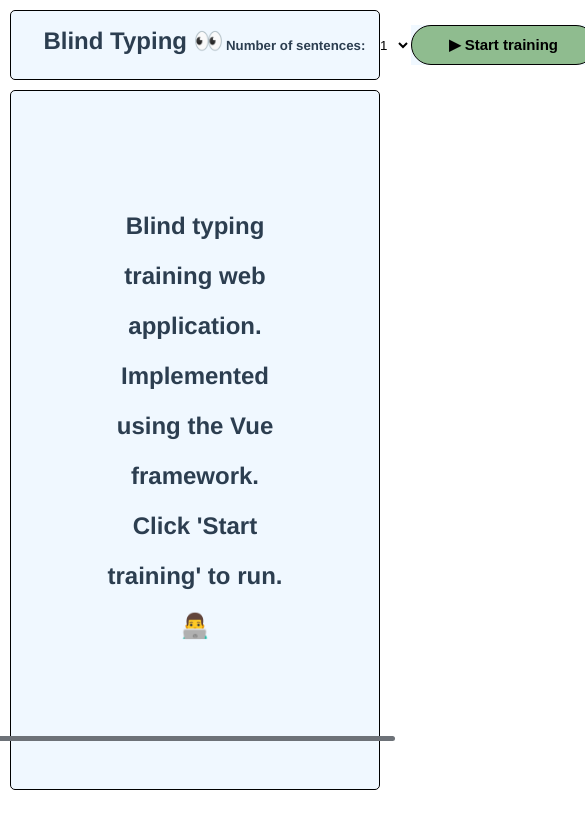
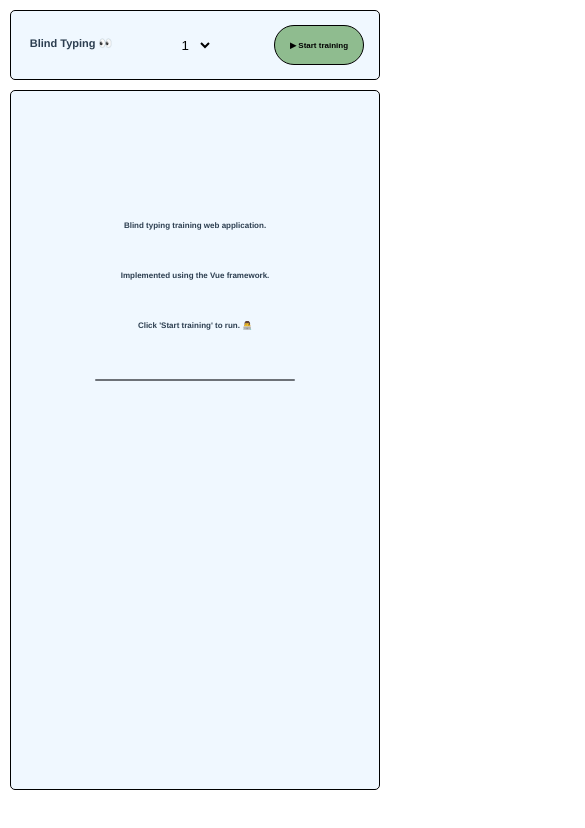
Before and after one commit to azzimandias/BlindTyping, a Vue app: page / in a window 390 px wide. Shown: the top 828 px of the page, 585 px wide, since content can reach past the window. Built offline with nearby package versions, Linux system fonts and the light colour scheme.

Commit message:
Fix bugs, new README

```diff
--- a/src/App.vue
+++ b/src/App.vue
@@ -22,6 +22,7 @@
         <StartButton
             :trainingIsEnded="trainingIsEnded"
             @changeIsTraining="changeIsTraining()"
+            @changeTrainingIsEnded="changeTrainingIsEnded()"
         />
       </div>
     </nav>
@@ -144,7 +145,7 @@ export default {
   .training__body {
     max-width: 800px;
     min-height: 700px;
-    margin: 0 auto;
+    margin: 0 auto 10px;
     padding: 10px 30px;
 
     background-color: aliceblue;
@@ -174,5 +175,84 @@ export default {
     border-radius: 5px;
   }
 
+  @media screen and (max-width: 703px) {
+    .controls__title {
+      min-width: 155px;
+      font-size: 18px;
+      padding-top: 10px;
+    }
 
+    .controls__sentences {
+      min-width: 155px;
+      flex-direction: column;
+      min-height: auto;
+    }
+
+    .controls__sentences-title {
+      font-size: 10px;
+    }
+
+    .training__info-title {
+      font-size: 20px;
+    }
+
+    @media screen and (max-width: 549px) {
+      .controls__body {
+        padding: 10px 15px;
+      }
+
+      .controls__title {
+        min-width: 100px;
+        font-size: 15px;
+        padding-top: 12px;
+      }
+
+      .controls__sentences {
+        min-width: 100px;
+      }
+
+      .controls__sentences-title {
+        font-size: 10px;
+      }
+
+      .training__info-title {
+        font-size: 13px;
+      }
+
+      .training__info-body::after {
+        left: calc(50% - 100px);
+        width: 200px;
+      }
+    }
+
+    @media screen and (max-width: 425px) {
+      .controls__title {
+        min-width: 90px;
+        font-size: 11px;
+        padding-top: 16px;
+      }
+
+      .controls__sentences {
+        min-width: 90px;
+      }
+
+      .controls__sentences-title {
+        display: none;
+      }
+
+      .training__info-title {
+        font-size: 10px;
+      }
+    }
+
+    @media screen and (max-width: 425px) {
+      .training__info-title {
+        font-size: 8px;
+      }
+
+      .training__info-body::after {
+        height: 2px;
+      }
+    }
+  }
 </style>
--- a/src/components/StartButton.vue
+++ b/src/components/StartButton.vue
@@ -17,11 +17,12 @@ export default {
       isButtonClicked: false,
       strStart: '▶ Start training',
       strStop: '◼ Stop training',
-      strMenu: '← To main menu',
+      strMenu: 'To main menu',
     }
   },
   methods: {
     changeIsButtonClicked() {
+      if (this.isButtonClicked) this.$emit('changeTrainingIsEnded');
       this.isButtonClicked = !this.isButtonClicked;
       this.$emit('changeIsTraining');
     }
@@ -41,10 +42,6 @@ export default {
 </script>
 
 <style scoped>
-  .SB {
-    background-color: aliceblue;
-  }
-
   .SB__body {
     min-width: 185px;
     height: 40px;
@@ -62,4 +59,24 @@ export default {
   .SB__body_2 {
     background-color: cadetblue;
   }
+
+  @media screen and (max-width: 703px) {
+    .SB__body {
+      min-width: 155px;
+    }
+  }
+
+  @media screen and (max-width: 549px) {
+    .SB__body {
+      min-width: 100px;
+      font-size: 12px;
+    }
+  }
+
+  @media screen and (max-width: 425px) {
+    .SB__body {
+      min-width: 90px;
+      font-size: 8px;
+    }
+  }
 </style>
--- a/src/components/TrainingAccuracy.vue
+++ b/src/components/TrainingAccuracy.vue
@@ -22,7 +22,6 @@ export default {
   computed: {
     rerenderAccuracy() {
       this.wasTypo();
-      console.log('1');
       if (!Number.isInteger(this.accuracyValuePercent)) {
         return this.accuracyValuePercent.toFixed(1);
       }
@@ -40,4 +39,16 @@ export default {
     margin: auto 0;
     font-weight: 600;
   }
+
+  @media screen and (max-width: 696px) {
+    .training__accuracy {
+      font-size: 13px;
+    }
+  }
+
+  @media screen and (max-width: 375px) {
+    .training__accuracy {
+      font-size: 10px;
+    }
+  }
 </style>
--- a/src/components/TrainingSpeed.vue
+++ b/src/components/TrainingSpeed.vue
@@ -12,7 +12,8 @@ export default {
       totalTypingSpeed: 0,
       usersTextLengthOld: this.usersText.length,
       totalLengthSpeed: 0,
-      minute: 60,
+      minusSpeed: 0,
+      minute: 0,
       flag: true,
       timer: '',
     }
@@ -25,6 +26,8 @@ export default {
           if (this.trainingIsEnded) {
             clearInterval(this.timer);
           } else if (this.usersText.length - this.usersTextLengthOld) {
+            this.typingSpeed -= this.minusSpeed;
+            this.minusSpeed = 0;
             this.totalLengthSpeed++;
             this.typingSpeed += this.symbolsPerMinuteInSec;
             this.totalTypingSpeed = this.typingSpeed / this.totalLengthSpeed;
@@ -33,9 +36,11 @@ export default {
           } else {
             if (!this.minute) return;
             this.totalTypingSpeed -= this.symbolsPerSecond;
-            this.typingSpeed -= this.symbolsPerSecond;
+            this.minusSpeed += this.symbolsPerSecond;
             this.minute--;
           }
+          /*console.log(this.usersText.length);
+          console.log(Math.round(this.totalTypingSpeed));*/
         }, 1000);
       }
       return Math.round(this.totalTypingSpeed);
@@ -47,6 +52,7 @@ export default {
     },
     symbolsPerSecond() {
       return (this.typingSpeed / this.totalLengthSpeed) / 60;
+      //return parseFloat(((this.typingSpeed / this.totalLengthSpeed) / 60).toFixed(2));
     }
   }
 }
@@ -60,4 +66,16 @@ export default {
     margin: auto 0;
     font-weight: 600;
   }
+
+  @media screen and (max-width: 696px) {
+    .training__speed {
+      font-size: 13px;
+    }
+  }
+
+  @media screen and (max-width: 375px) {
+    .training__speed {
+      font-size: 10px;
+    }
+  }
 </style>
--- a/src/components/TrainingText.vue
+++ b/src/components/TrainingText.vue
@@ -188,4 +188,34 @@ export default {
   .tomato {
     background-color: crimson;
   }
+
+  @media screen and (max-width: 768px) {
+    .training__text {
+      font-size: 20px;
+    }
+  }
+
+  @media screen and (max-width: 549px) {
+    .training__text {
+      font-size: 16px;
+    }
+  }
+
+  @media screen and (max-width: 425px) {
+    .training__text {
+      font-size: 13px;
+    }
+  }
+
+  @media screen and (max-width: 375px) {
+    .training__text {
+      font-size: 10px;
+    }
+  }
+
+  @media screen and (max-width: 320px) {
+    .training__text {
+      font-size: 8px;
+    }
+  }
 </style>
```
Also changed, not shown: 1 other file (tests, documents, lock files or other folders).
